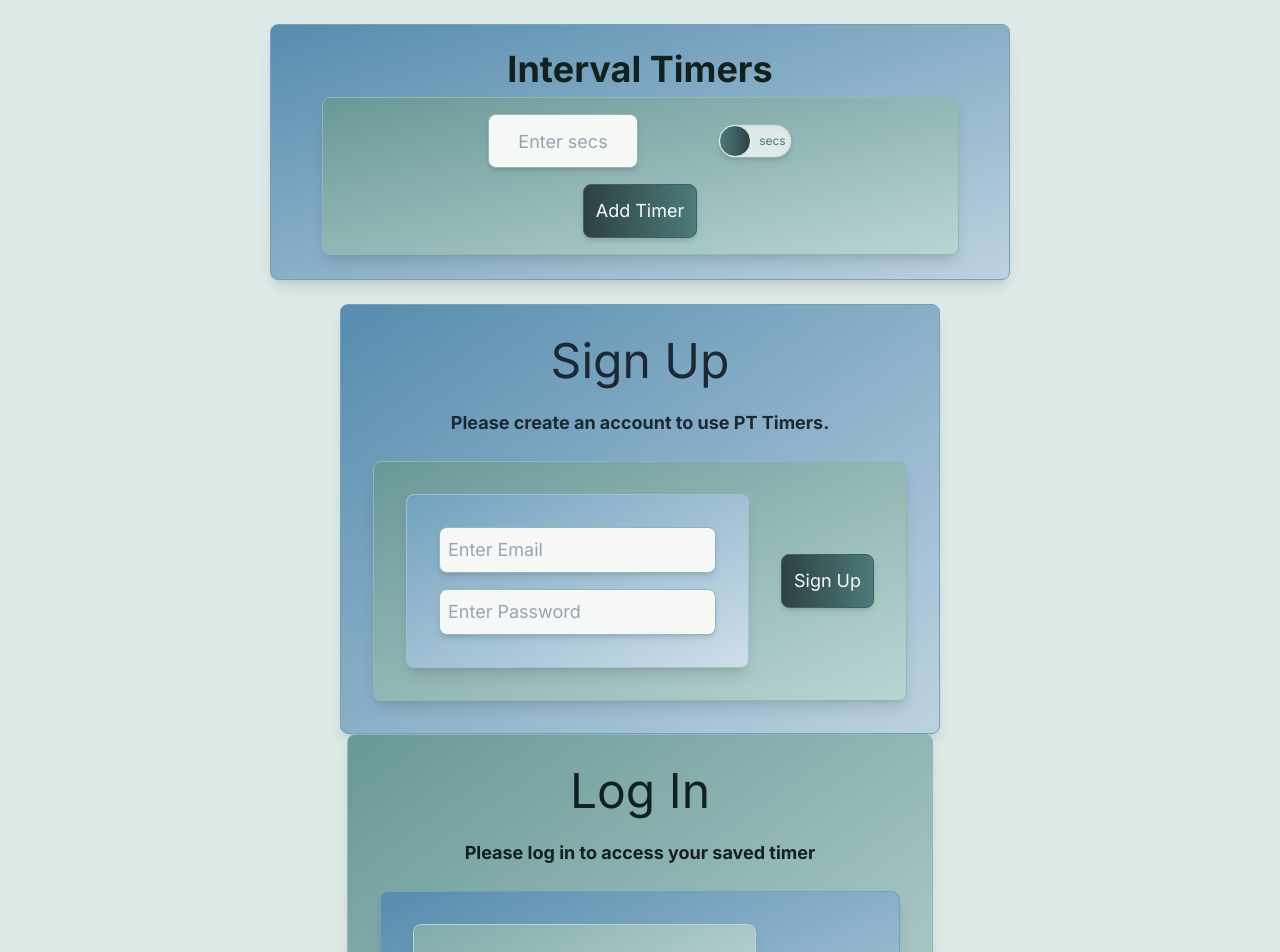
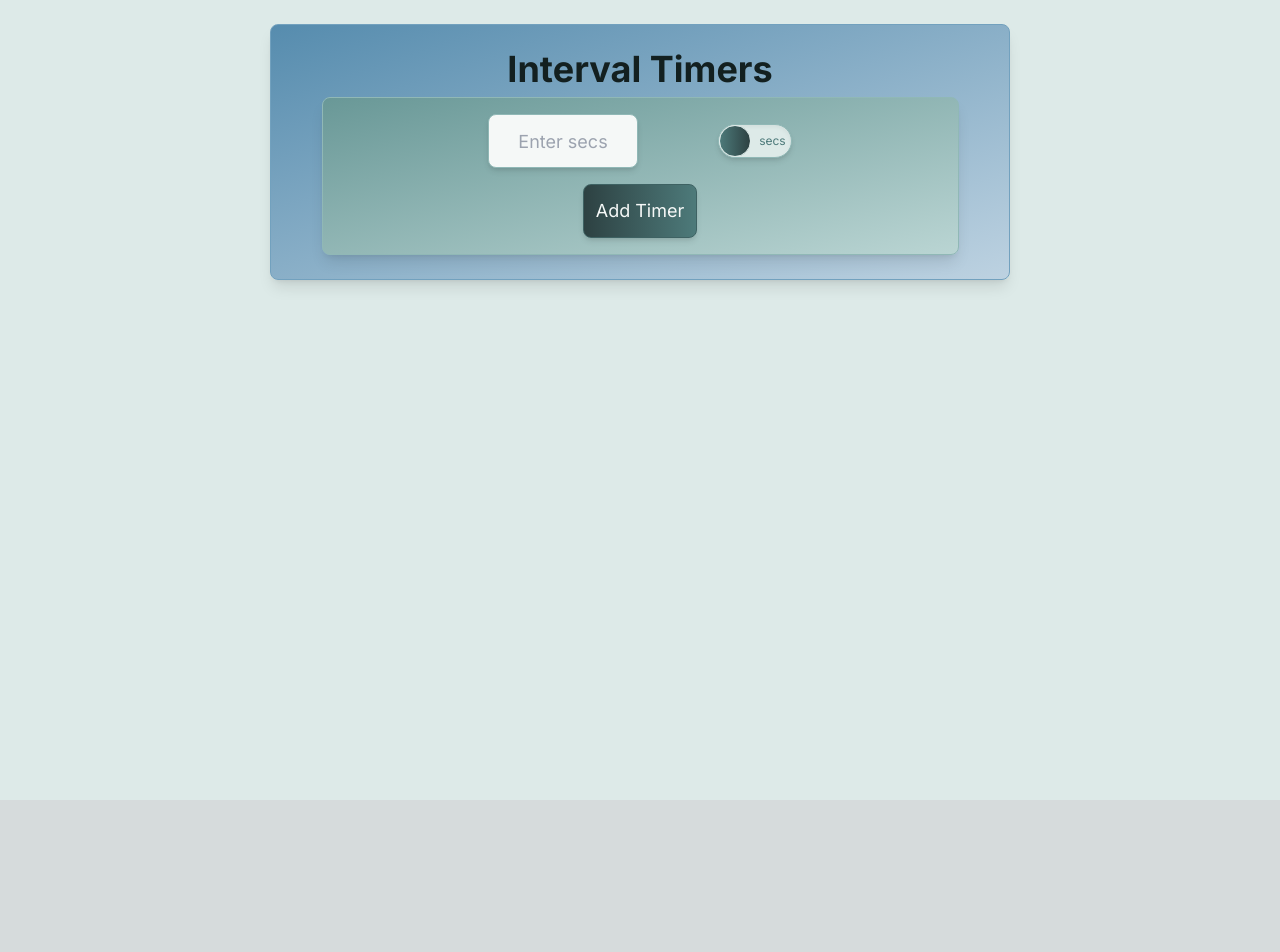
Before and after one commit to ColdWeatherBoyy/pt-timer, a Next.js app: page / in a window 1280 px wide. Shown: the top 952 px of the page. After the commit the page ends 800 px from the top, so only its background shows below. Built offline with nearby package versions, Linux system fonts and the light colour scheme.

Commit message:
working main

```diff
--- a/app/page.tsx
+++ b/app/page.tsx
@@ -9,8 +9,8 @@ export default function Home() {
 	return (
 		<MainWrapper>
 			<TimerHomepage />
-			<SignUp />
-			<LogIn />
+			{/* <SignUp />
+			<LogIn /> */}
 		</MainWrapper>
 	);
 }
```
Also changed, not shown: package.json (indentation only).
